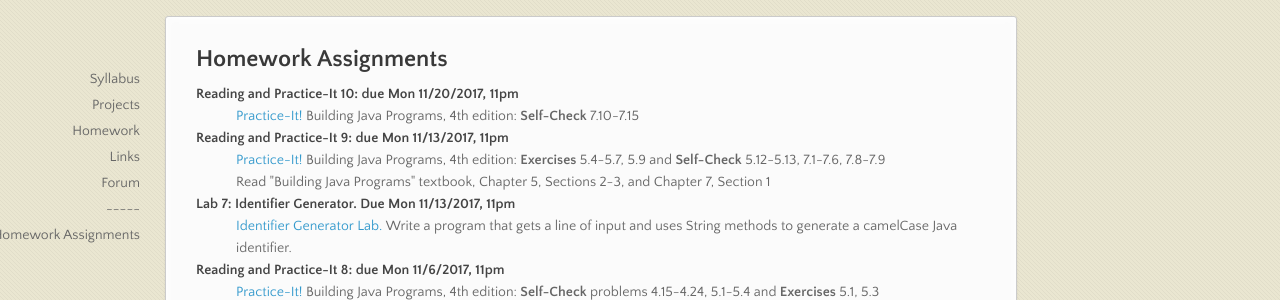
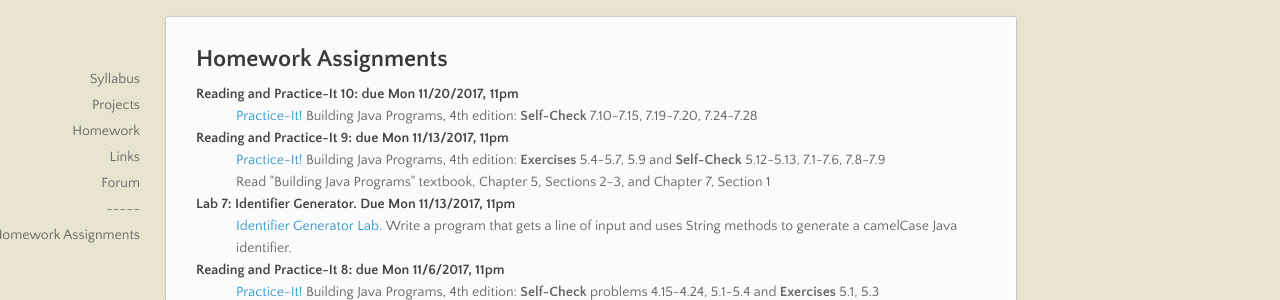
Before and after one commit to stutlerk/ihs-website, a Jekyll site: the page built from _apcs/homework.html, in a window 1280 px wide and 1358 px high. Shown: the part 174-474 px from the top of the window. Built offline with Jekyll 4.4.1, drawn with Linux system fonts in a browser that asks for light colours; nearby versions of some CDN libraries.

Commit message:
Update homework.html

```diff
--- a/_apcs/homework.html
+++ b/_apcs/homework.html
@@ -7,7 +7,7 @@ layout: course
 <h2>Homework Assignments</h2>
   <dl>
     <dt>Reading and Practice-It 10: due Mon 11/20/2017, 11pm</dt>
-    <dd><a href="https://practiceit.cs.washington.edu/" target="_blank">Practice-It!</a> Building Java Programs, 4th edition: <b>Self-Check</b> 7.10-7.15</dd>
+    <dd><a href="https://practiceit.cs.washington.edu/" target="_blank">Practice-It!</a> Building Java Programs, 4th edition: <b>Self-Check</b> 7.10-7.15, 7.19-7.20, 7.24-7.28</dd>
 
     <dt>Reading and Practice-It 9: due Mon 11/13/2017, 11pm</dt>
     <dd><a href="https://practiceit.cs.washington.edu/" target="_blank">Practice-It!</a> Building Java Programs, 4th edition: <b>Exercises</b> 5.4-5.7, 5.9 and <b>Self-Check</b> 5.12-5.13, 7.1-7.6, 7.8-7.9</dd>
```
